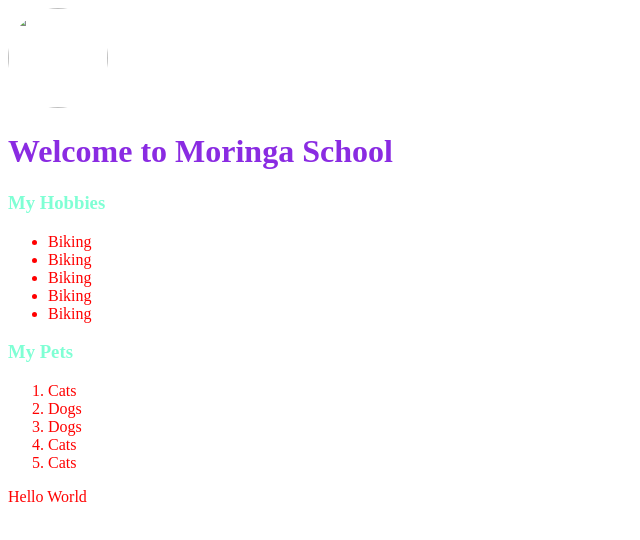
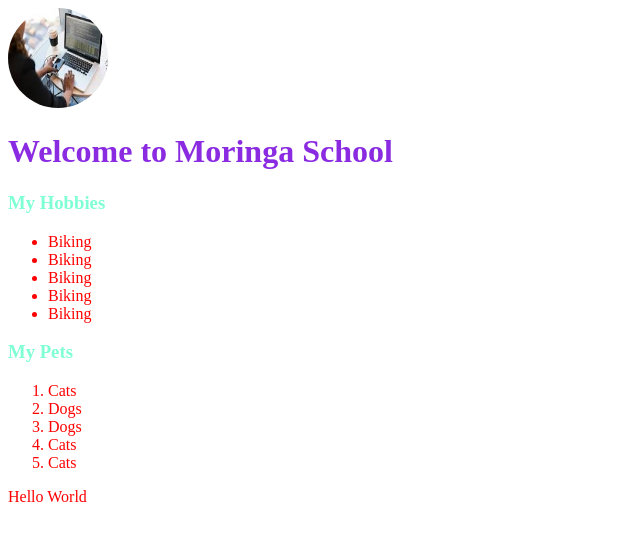
Before and after one commit to Mumbe-stack/example-1, a plain HTML site: page index.html in a window 1280 px wide. Shown: the whole page, without its empty margins (0-640 px from the left). Drawn offline with Linux system fonts and the light colour scheme.

Commit message:
changes made

```diff
--- a/index.html
+++ b/index.html
@@ -8,7 +8,7 @@
 </head>
 <body>
     <div>
-        <img src="images/gettyimages-1451456915-612x612.jpg" alt="" srcset="MERCY">
+        <img src="Pasted image.png" alt="Mercy">
     </div>
     <h1> Welcome to Moringa School</h1>
     <link rel="stylesheet" href="css/style.css">
```
Also changed, not shown: Pasted image.png (added).
